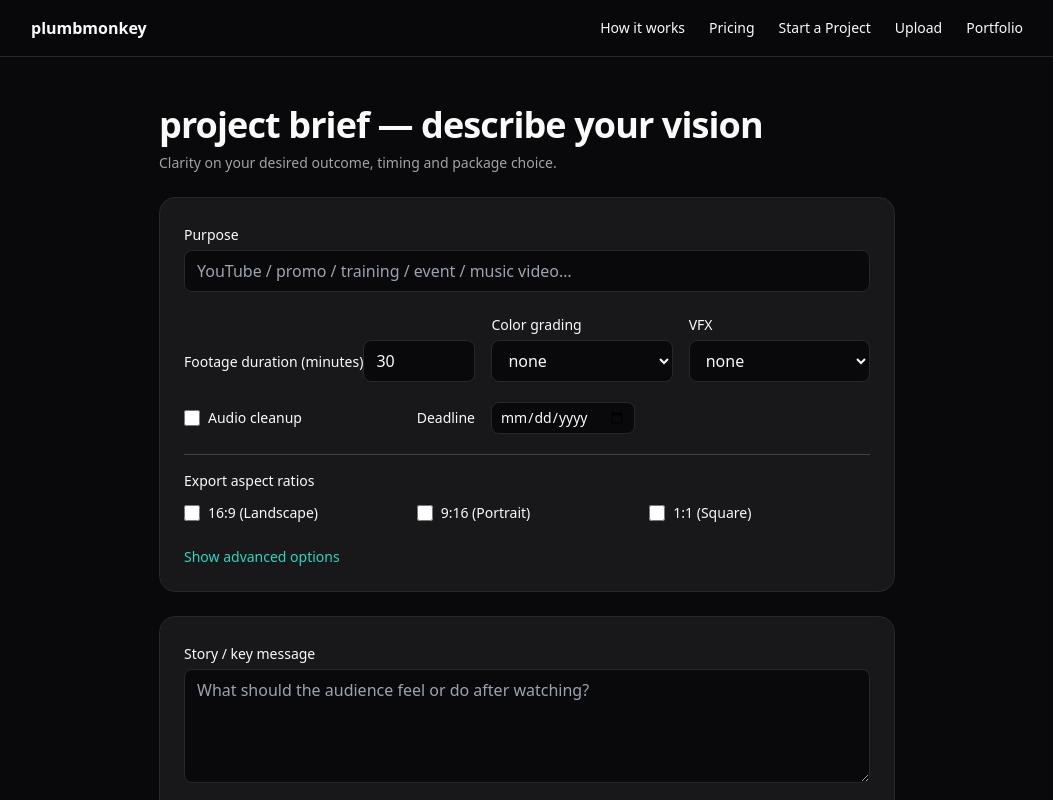
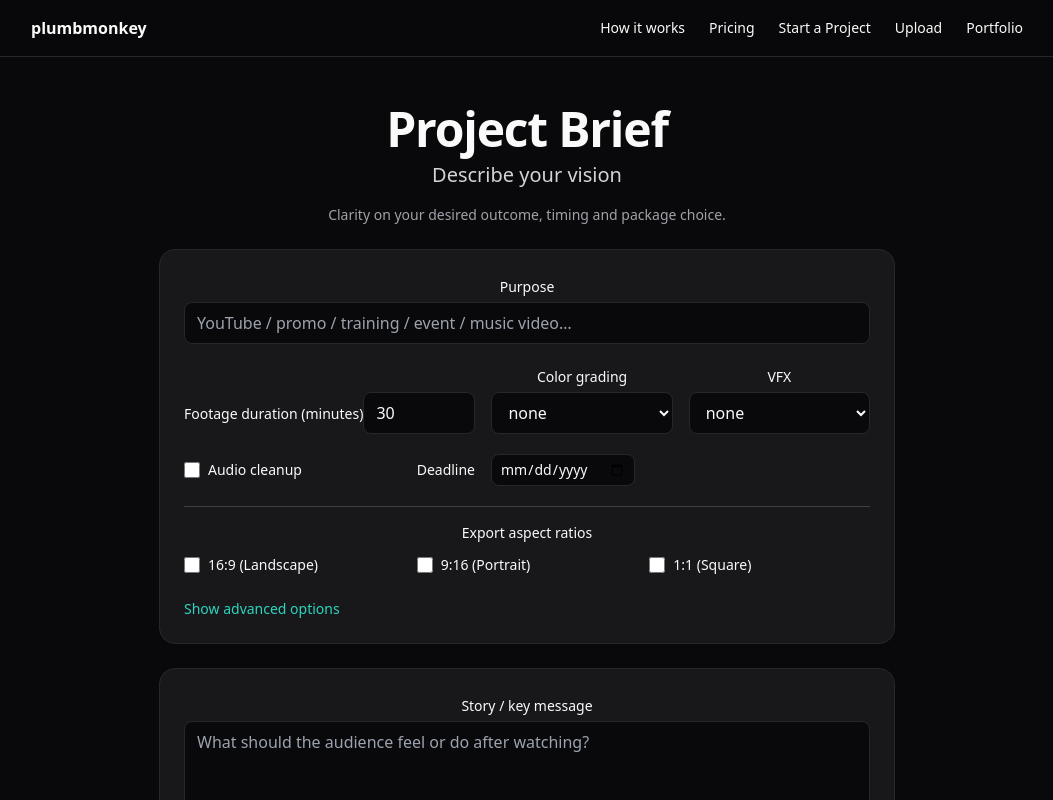
Before and after one commit to PlumbMonkey/plumbmonkey-site, a Next.js app: page /onboarding in a window 1280 px wide. Shown: the top 800 px of the page, without its empty margins (113-1166 px from the left). Built offline with nearby package versions, Linux system fonts and the light colour scheme.

Commit message:
Update onboarding title styling - stack and center align with larger headline

```diff
--- a/app/onboarding/page.tsx
+++ b/app/onboarding/page.tsx
@@ -206,11 +206,14 @@
   // -------------------------
   return (
     <main className="min-h-screen bg-zinc-950 text-zinc-50">
-      <section className="max-w-3xl mx-auto px-4 py-12">
-        <h1 className="text-3xl md:text-4xl font-semibold tracking-tight">
-          project brief — describe your vision
+      <section className="max-w-3xl mx-auto px-4 py-12 text-center">
+        <h1 className="text-4xl md:text-5xl font-bold tracking-tight mb-2">
+          Project Brief
         </h1>
-        <p className="mt-2 text-sm text-zinc-400">
+        <p className="text-lg md:text-xl text-zinc-300">
+          Describe your vision
+        </p>
+        <p className="mt-4 text-sm text-zinc-400">
           Clarity on your desired outcome, timing and package choice.
         </p>
 
```
